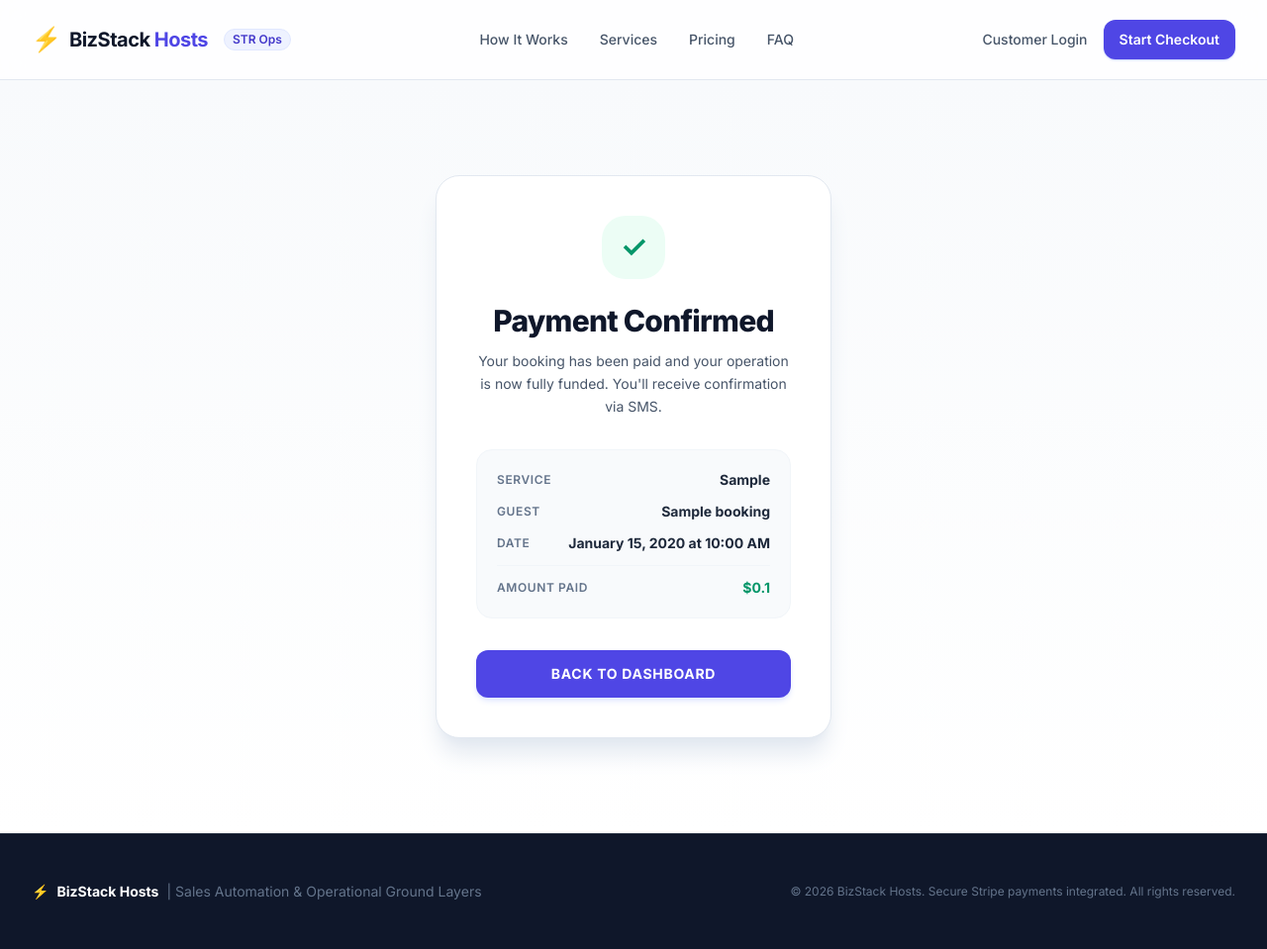
After one commit to get-them666/bizstack-hosts, a FastAPI app: template templates/payment_success.html in a window 1280 px wide. The commit adds this page. Shown: the whole page at 99% size. Run offline with FastAPI, Linux system fonts and the light colour scheme; the template is opened without the code that fills it: most values are stand-ins (such as "Sample title", 1, 10 or a date in 2020); some libraries are stand-ins or nearby versions.

Commit message:
Add Stripe per-booking guest payments
- stripe_service.py: Checkout Session creation with per-service pricing (env-configurable defaults)
- /api/calendar/book now creates a Stripe checkout link and redirects the guest to pay
- /api/payments/webhook auto-confirms booking as paid on checkout.session.completed
- /api/payments/create-link/<event_id> re-creates payment links for unpaid bookings
- /payments/success + /payments/cancel confirmation pages
- Payments table + payment_status/stripe_session_id/amount_cents columns on calendar_events
- Dashboard shows paid/unpaid status + one-click payment links
- Settings page shows Stripe configuration status
- .env.example + README: STRIPE_* and APP_BASE_URL instructions

```diff
--- a/main.py
+++ b/main.py
@@ -9,10 +9,12 @@ from fastapi.responses import HTMLResponse, RedirectResponse, JSONResponse
 from fastapi.templating import Jinja2Templates
 
 from ai_agent import BusinessAIAgent
+from stripe_service import StripeService
 
 db_url = os.getenv("DATABASE_URL", "postgresql://shaun:secret@localhost:5432/bizstack")
 templates = Jinja2Templates(directory="templates")
 ai_agent = BusinessAIAgent()
+stripe_svc = StripeService()
 
 @asynccontextmanager
 async def lifecycle(app: FastAPI):
@@ -28,6 +30,24 @@ async def lifecycle(app: FastAPI):
                     start_time TIMESTAMP WITH TIME ZONE NOT NULL,
                     end_time TIMESTAMP WITH TIME ZONE NOT NULL,
                     service_type VARCHAR(100) NOT NULL,
+                    payment_status VARCHAR(50) DEFAULT 'unpaid',
+                    stripe_session_id VARCHAR(255),
+                    amount_cents INTEGER,
+                    created_at TIMESTAMP WITH TIME ZONE DEFAULT CURRENT_TIMESTAMP
+                );
+                """)
+                cur.execute("ALTER TABLE calendar_events ADD COLUMN IF NOT EXISTS payment_status VARCHAR(50) DEFAULT 'unpaid';")
+                cur.execute("ALTER TABLE calendar_events ADD COLUMN IF NOT EXISTS stripe_session_id VARCHAR(255);")
+                cur.execute("ALTER TABLE calendar_events ADD COLUMN IF NOT EXISTS amount_cents INTEGER;")
+                cur.execute("""
+                CREATE TABLE IF NOT EXISTS payments (
+                    id SERIAL PRIMARY KEY,
+                    booking_id INTEGER NOT NULL UNIQUE REFERENCES calendar_events(id),
+                    stripe_session_id VARCHAR(255),
+                    stripe_payment_intent_id VARCHAR(255),
+                    amount_cents INTEGER NOT NULL,
+                    currency VARCHAR(10) DEFAULT 'usd',
+                    status VARCHAR(50) NOT NULL DEFAULT 'paid',
                     created_at TIMESTAMP WITH TIME ZONE DEFAULT CURRENT_TIMESTAMP
                 );
                 """)
@@ -179,7 +199,7 @@ async def read_dashboard(request: Request, db=Depends(get_db)):
         cur.execute("SELECT COUNT(*) FROM leads")
         leads_count = cur.fetchone()['count']
 
-        cur.execute("SELECT id, customer_name, phone, start_time, end_time, service_type FROM calendar_events WHERE start_time >= NOW() - INTERVAL '7 days' ORDER BY start_time DESC LIMIT 10")
+        cur.execute("SELECT id, customer_name, phone, start_time, end_time, service_type, payment_status, amount_cents FROM calendar_events WHERE start_time >= NOW() - INTERVAL '7 days' ORDER BY start_time DESC LIMIT 10")
         events = cur.fetchall()
 
     return templates.TemplateResponse(
@@ -245,7 +265,7 @@ async def settings_page(request: Request):
     is_authed, user_email = require_auth(request)
     if not is_authed:
         return RedirectResponse(url="/login", status_code=status.HTTP_303_SEE_OTHER)
-    return templates.TemplateResponse(request=request, name="settings.html", context={"user": {"email": user_email}})
+    return templates.TemplateResponse(request=request, name="settings.html", context={"user": {"email": user_email}, "stripe_configured": stripe_svc.is_configured()})
 
 # --- CALENDAR API ---
 
@@ -275,11 +295,114 @@ async def create_manual_booking(
         if cur.fetchone()['count'] > 0:
             raise HTTPException(status_code=400, detail="Requested timeframe collides with an active event.")
         cur.execute(
-            "INSERT INTO calendar_events (customer_name, phone, start_time, end_time, service_type) VALUES (%s, %s, %s, %s, %s);",
+            "INSERT INTO calendar_events (customer_name, phone, start_time, end_time, service_type) VALUES (%s, %s, %s, %s, %s) RETURNING id;",
             (customer_name, phone, parsed_start, parsed_end, service_type)
         )
+        event_id = cur.fetchone()['id']
+        amount_cents = stripe_svc.get_price(service_type)
+        cur.execute(
+            "UPDATE calendar_events SET amount_cents = %s WHERE id = %s;",
+            (amount_cents, event_id)
+        )
         db.commit()
-    return RedirectResponse(url="/dashboard", status_code=303)
+
+    # Create Stripe Checkout session so the guest can pay for this booking
+    try:
+        checkout_url = stripe_svc.create_checkout_session(
+            event_id=event_id,
+            customer_name=customer_name,
+            customer_email="",
+            service_type=service_type,
+            start_time=parsed_start,
+        )
+        session_id = None
+        if "session_id=" in checkout_url:
+            session_id = checkout_url.split("session_id=")[-1].split("&")[0]
+        if session_id:
+            with db.cursor() as cur:
+                cur.execute(
+                    "UPDATE calendar_events SET stripe_session_id = %s WHERE id = %s;",
+                    (session_id, event_id)
+                )
+                db.commit()
+        return RedirectResponse(url=checkout_url, status_code=303)
+    except Exception as e:
+        print(f"⚠️ Stripe checkout creation skipped: {e}")
+        return RedirectResponse(url="/dashboard", status_code=303)
+
+@app.get("/api/payments/create-link/{event_id}")
+async def create_payment_link(event_id: int, db=Depends(get_db)):
+    """Create (or re-create) a Stripe Checkout link for an unpaid booking."""
+    with db.cursor() as cur:
+        cur.execute("SELECT * FROM calendar_events WHERE id = %s;", (event_id,))
+        event = cur.fetchone()
+    if not event:
+        return JSONResponse(content={"error": "Booking not found"}, status_code=404)
+    if event["payment_status"] == "paid":
+        return JSONResponse(content={"error": "Booking already paid"}, status_code=400)
+
+    try:
+        checkout_url = stripe_svc.create_checkout_session(
+            event_id=event["id"],
+            customer_name=event["customer_name"],
+            customer_email="",
+            service_type=event["service_type"],
+            start_time=event["start_time"],
+        )
+        return JSONResponse(content={"url": checkout_url})
+    except Exception as e:
+        return JSONResponse(content={"error": str(e)}, status_code=500)
+
+@app.get("/payments/success", response_class=HTMLResponse)
+async def payments_success(request: Request, db=Depends(get_db)):
+    session_id = request.query_params.get("session_id")
+    booking = None
+    if session_id:
+        with db.cursor() as cur:
+            cur.execute("SELECT * FROM calendar_events WHERE stripe_session_id = %s;", (session_id,))
+            booking = cur.fetchone()
+    return templates.TemplateResponse(
+        request=request,
+        name="payment_success.html",
+        context={"booking": booking}
+    )
+
+@app.get("/payments/cancel", response_class=HTMLResponse)
+async def payments_cancel(request: Request):
+    return templates.TemplateResponse(request=request, name="payment_cancel.html", context={})
+
+@app.post("/api/payments/webhook")
+async def payments_webhook(request: Request, db=Depends(get_db)):
+    payload = await request.body()
+    signature = request.headers.get("stripe-signature", "")
+
+    try:
+        event = stripe_svc.construct_webhook_event(payload, signature)
+    except Exception as e:
+        raise HTTPException(status_code=400, detail=f"Webhook signature verification failed: {e}")
+
+    if event["type"] == "checkout.session.completed":
+        session = event["data"]["object"]
+        event_id = session.get("metadata", {}).get("event_id")
+        payment_intent = session.get("payment_intent")
+        amount_total = session.get("amount_total", 0)
+        currency = session.get("currency", "usd")
+
+        if event_id:
+            with db.cursor() as cur:
+                cur.execute(
+                    "UPDATE calendar_events SET payment_status = 'paid', stripe_session_id = %s, amount_cents = %s WHERE id = %s;",
+                    (session.get("id"), amount_total, int(event_id))
+                )
+                cur.execute(
+                    """INSERT INTO payments (booking_id, stripe_session_id, stripe_payment_intent_id, amount_cents, currency)
+                    VALUES (%s, %s, %s, %s, %s)
+                    ON CONFLICT (booking_id) DO NOTHING;""",
+                    (int(event_id), session.get("id"), payment_intent, amount_total, currency)
+                )
+                db.commit()
+
+    return Response(content='{"received": true}', media_type="application/json")
 
 # --- BUSINESS API ---
 
--- a/requirements.txt
+++ b/requirements.txt
@@ -6,3 +6,4 @@ signalwire-sdk>=3.4.1
 psycopg[binary]>=3.1.18
 openai==1.14.1
 aiosmtplib==3.0.1
+stripe>=8.0.0
--- /dev/null
+++ b/templates/payment_success.html
@@ -0,0 +1,42 @@
+{% extends "base.html" %}{% block title %}Payment Successful | BizStack Hosts{% endblock %}
+
+{% block content %}
+<section class="relative py-16 lg:py-24 bg-gradient-to-b from-slate-50 to-white">
+    <div class="max-w-md mx-auto px-4 sm:px-6 relative z-10">
+        <div class="bg-white rounded-3xl p-8 sm:p-10 shadow-xl shadow-slate-200 border border-slate-200 text-center">
+            <div class="w-16 h-16 mx-auto bg-emerald-50 rounded-3xl flex items-center justify-center text-emerald-600 text-3xl font-bold mb-6">✓</div>
+            <h1 class="text-3xl font-extrabold tracking-tight text-slate-900">Payment Confirmed</h1>
+            <p class="mt-3 text-slate-600 text-sm leading-relaxed">
+                Your booking has been paid and your operation is now fully funded. You'll receive confirmation via SMS.
+            </p>
+
+            {% if booking %}
+            <div class="mt-8 p-5 rounded-2xl bg-slate-50 border border-slate-100 text-left space-y-3">
+                <div class="flex items-center justify-between">
+                    <span class="text-xs font-semibold text-slate-500 uppercase tracking-wider">Service</span>
+                    <span class="text-sm font-bold text-slate-800">{{ booking['service_type'] }}</span>
+                </div>
+                <div class="flex items-center justify-between">
+                    <span class="text-xs font-semibold text-slate-500 uppercase tracking-wider">Guest</span>
+                    <span class="text-sm font-bold text-slate-800">{{ booking['customer_name'] }}</span>
+                </div>
+                <div class="flex items-center justify-between">
+                    <span class="text-xs font-semibold text-slate-500 uppercase tracking-wider">Date</span>
+                    <span class="text-sm font-bold text-slate-800">{{ booking['start_time'].strftime('%B %d, %Y at %I:%M %p') }}</span>
+                </div>
+                {% if booking['amount_cents'] %}
+                <div class="flex items-center justify-between pt-3 border-t border-slate-100">
+                    <span class="text-xs font-semibold text-slate-500 uppercase tracking-wider">Amount Paid</span>
+                    <span class="text-sm font-bold text-emerald-600">${{ (booking['amount_cents'] / 100) | round(2) }}</span>
+                </div>
+                {% endif %}
+            </div>
+            {% endif %}
+
+            <a href="/dashboard" class="mt-8 inline-block w-full py-3.5 text-sm font-bold text-white bg-indigo-600 hover:bg-indigo-700 rounded-xl transition-all shadow-md shadow-indigo-100 uppercase tracking-wider">
+                Back to Dashboard
+            </a>
+        </div>
+    </div>
+</section>
+{% endblock %}
```
Also changed, not shown: stripe_service.py (added, +99 -0 lines), templates/dashboard.html (+35 -5 lines), templates/payment_cancel.html (added, +22 -0 lines), templates/settings.html (+34 -0 lines), README.md, 1 other file.
